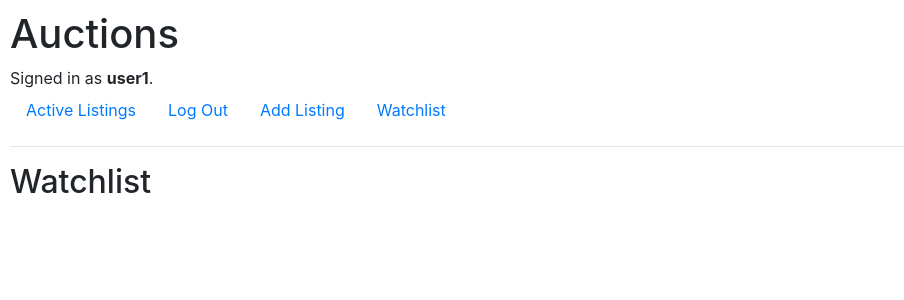
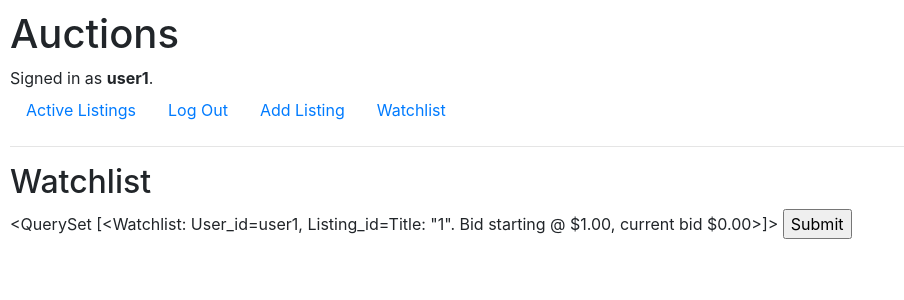
Before and after one commit to Raselli/commerce, a Django app: page /watchlist in a window 1280 px wide. Shown: the top 300 px of the page, without its empty margins (0-904 px from the left). Run offline with Django 3.2, Linux system fonts and the light colour scheme; a user stored in the database is signed in; data comes from the database, SQL or seed files in the repository; both versions use the stored data as it was after the commit; tables that the repository leaves empty hold one stand-in row (values such as "Sample post"); parts of the project's set-up code (start-up, migrations or seed data) failed here and were passed over; some libraries are stand-ins or nearby versions.

Commit message:
4/19/22 added Watchlist to models & views

```diff
--- a/auctions/models.py
+++ b/auctions/models.py
@@ -26,3 +26,10 @@ class Bid():
 
 class Comment():
     pass
+
+class Watchlist(models.Model):
+    user = models.ForeignKey('User', on_delete=models.CASCADE)
+    listing = models.ForeignKey('Listing', on_delete=models.CASCADE)
+
+    def __str__(self):
+        return f"User_id={self.user}, Listing_id={self.listing}"
--- a/auctions/templates/auctions/watchlist.html
+++ b/auctions/templates/auctions/watchlist.html
@@ -3,5 +3,6 @@
 {% block body %}
     <h2>Watchlist</h2>
     {% csrf_token %}
-
+    {{ watchlist }}
+    <input type="submit">
 {% endblock %}
--- a/auctions/views.py
+++ b/auctions/views.py
@@ -7,7 +7,7 @@ from django.urls import reverse
 from django import forms
 from django.contrib.auth.decorators import login_required
 
-from .models import User, Listing
+from .models import User, Listing, Watchlist
 
 # Home
 def index(request):
@@ -55,7 +55,7 @@ def create_listing(request):
 
 # display listing
 def listing(request, item_name):
-    title = Listing.title
+    #title = Listing.title
     return render(request, "auctions/listing.html", {
         "listing": Listing.objects.get(title=item_name)
     })
@@ -63,9 +63,21 @@ def listing(request, item_name):
 # watchlist
 @login_required(login_url='login')
 def watchlist(request):
+    user = request.user.id
+    if request.method == "Post":
+        listing = request.Post.get("watchlist")
+        current_watchlist = Watchlist.objects.filter(user=user)
+        if listing in current_watchlist.listing:
+            Watchlist.object(user=user, listing=listing).delete()
+            return HttpResponseRedirect(reverse("watchlist"))
+        else:
+            add_to_watchlist = Watchlist(user=user, listing=listing)
+            add_to_watchlist.save()
+            return HttpResponseRedirect(reverse("watchlist"))
 
+    # method == GET
     return render(request, "auctions/watchlist.html", {
-
+        "watchlist": Watchlist.objects.filter(user=user)
     })
 
 # categories
```
Also changed, not shown: auctions/migrations/0003_watchlist.py (added), db.sqlite3.
